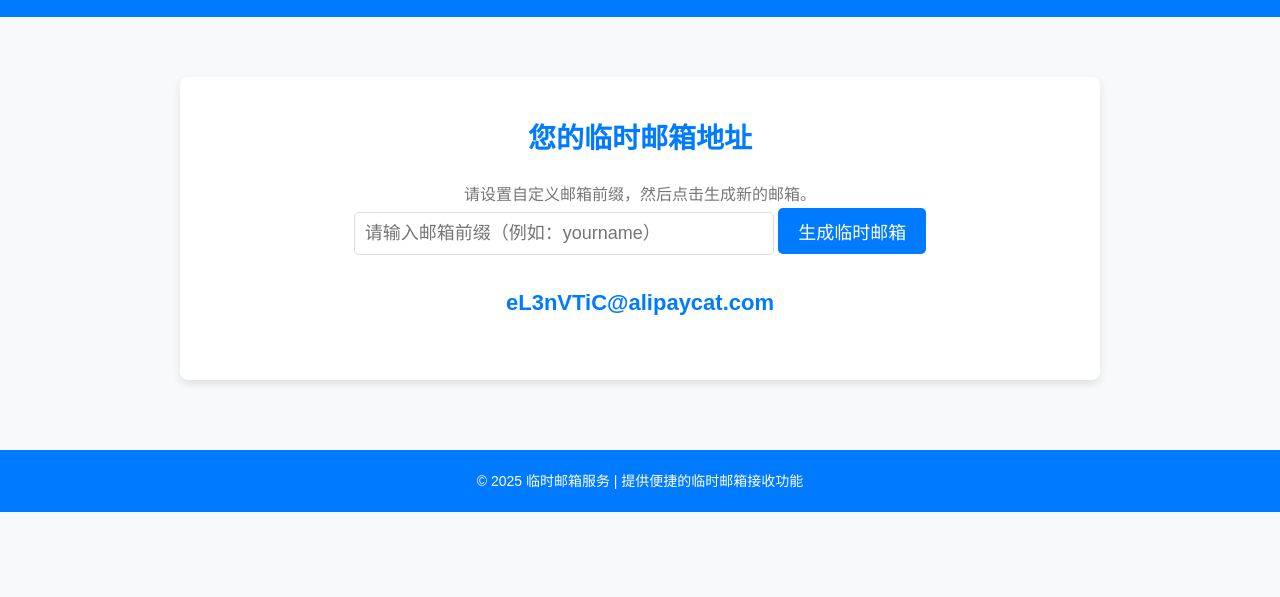
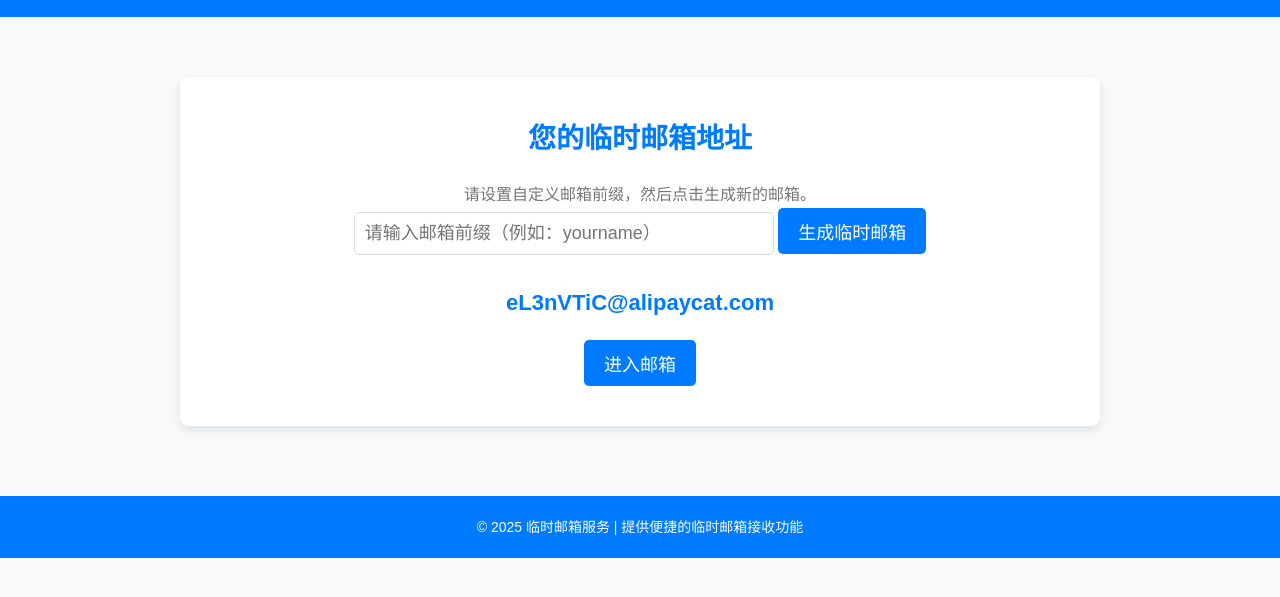
Before and after one commit to Mail-Drop/Mail-Dorp.github.io, a plain HTML site: page index.html in a window 1280 px wide. Both pictures are taken after a click on the button "生成临时邮箱". Shown: the part 119-716 px from the top of the page. Drawn offline with Linux system fonts and the light colour scheme.

Commit message:
Update index.html

```diff
--- a/index.html
+++ b/index.html
@@ -156,6 +156,9 @@
 
         <!-- 显示生成的临时邮箱 -->
         <p class="email-address" id="emailAddress">等待生成邮箱...</p>
+
+        <!-- 进入邮箱按钮，初始时隐藏 -->
+        <button id="enterMailboxButton" style="display: none;" onclick="window.location.href='mailbox.html'">进入邮箱</button>
     </div>
 </div>
 
@@ -179,6 +182,9 @@
 
         // 显示生成的邮箱地址
         document.getElementById('emailAddress').textContent = tempEmail;
+
+        // 显示进入邮箱按钮
+        document.getElementById('enterMailboxButton').style.display = 'inline-block';
     }
 
     // 生成随机的邮箱前缀（例如：abc123）
```
